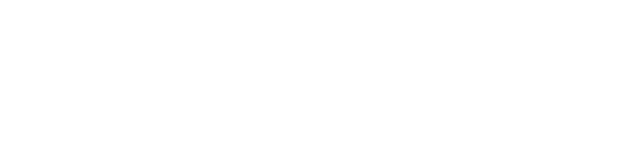
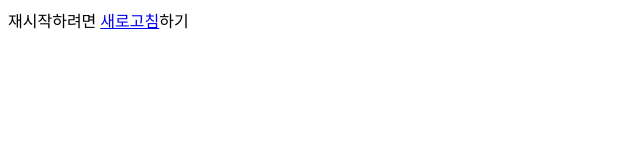
Before and after one commit to iamgamja/yacht-online-korea, a website: page public/index.html in a window 1280 px wide. Shown: the whole page, without its empty margins (0-640 px from the left). Drawn offline with Linux system fonts and the light colour scheme.

Commit message:
tooltip 추가

```diff
--- a/public/index.html
+++ b/public/index.html
@@ -8,6 +8,10 @@
     <script src="/client.js" defer></script>
 
     <style>
+      #tooltip {
+        position: fixed;
+      }
+
       #menubar.hide,
       #diceboard.hide,
       .hide {
@@ -146,6 +150,8 @@
     </style>
   </head>
   <body>
+    <span id="tooltip">재시작하려면 <a href=".">새로고침</a>하기</span>
+
     <div id="menubar" class="hide">
       <button id="startbtn">sTart</button>
     </div>
```
